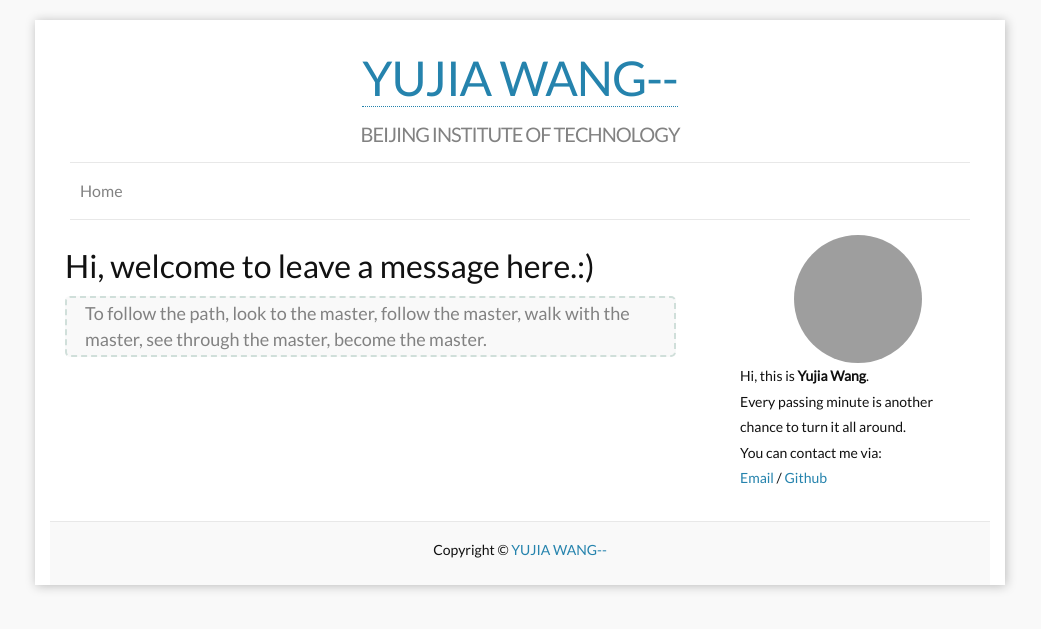
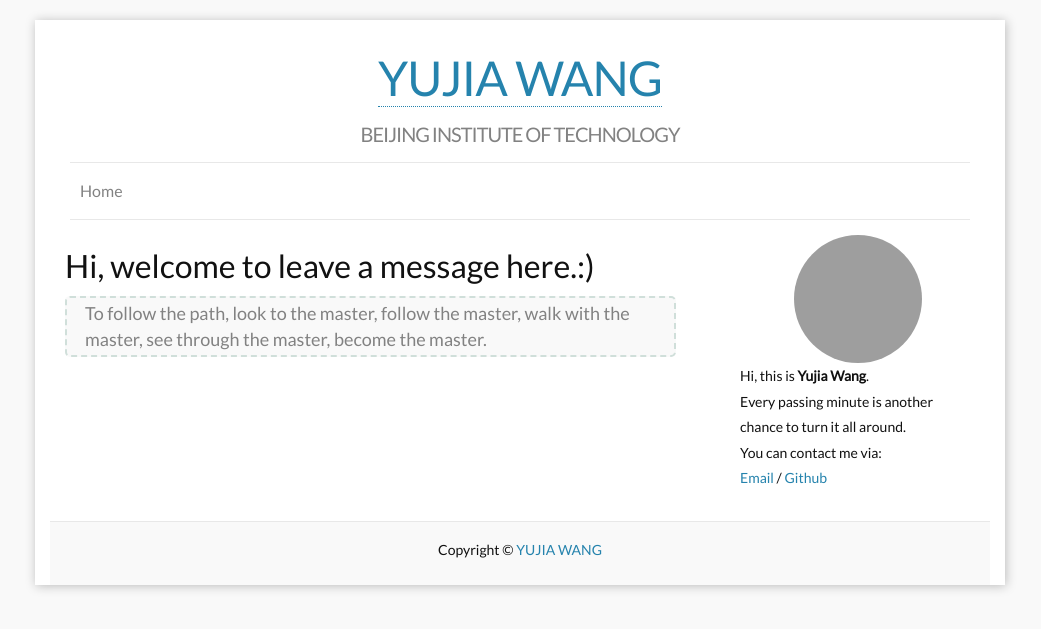
Before and after one commit to bitwangyujia/research, a Jekyll site: the page built from f_guestbook.md, in a window 1280 px wide. Shown: the top 629 px of the page, without its empty margins (120-1161 px from the left). Built offline with Jekyll 4.4.1, drawn with Linux system fonts in a browser that asks for light colours; grey boxes are pictures that could not be loaded.

```diff
--- a/_config.yml
+++ b/_config.yml
@@ -1,5 +1,5 @@
 ### Site info:
-title: YUJIA WANG--
+title: YUJIA WANG
 tagline: BEIJING INSTITUTE OF TECHNOLOGY
 author: Yujia Wang
 email: wangyujia@bit.edu.cn
```
